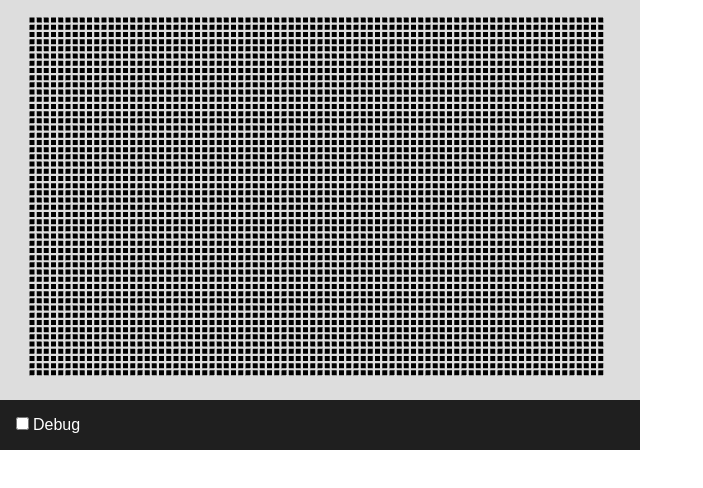
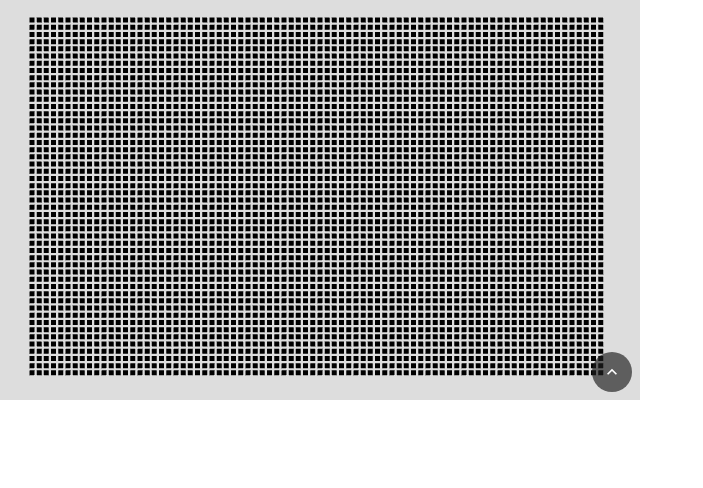
Before and after one commit to cameronnapoli/particle-mesh, a Next.js app: page / in a window 1280 px wide. Shown: the top 488 px of the page, without its empty margins (0-703 px from the left). Built offline with nearby package versions, Linux system fonts and the light colour scheme.

Commit message:
add controls

```diff
--- /dev/null
+++ b/src/components/ParticleMesh/Controls/Checkbox.tsx
@@ -0,0 +1,29 @@
+import React from 'react';
+
+import styles from './styles.module.scss';
+
+interface Props {
+  id: string;
+  label: string;
+  onChange: React.ChangeEventHandler<HTMLInputElement>;
+}
+
+const Checkbox: React.FunctionComponent<Props> = ({
+  id,
+  label,
+  onChange,
+}) => {
+  return (
+    <div className={styles.checkbox}>
+      <input
+        type="checkbox"
+        name={id}
+        id={id}
+        onChange={onChange}
+      />
+      <label htmlFor={id}>{label}</label>
+    </div>
+  );
+};
+
+export default Checkbox;
--- /dev/null
+++ b/src/components/ParticleMesh/Controls/index.tsx
@@ -0,0 +1,64 @@
+import React, { useState } from 'react';
+
+import styles from './styles.module.scss';
+import Checkbox from './Checkbox';
+
+interface Props {
+  onChangeDebug: (value: boolean) => void;
+}
+
+const Controls: React.FunctionComponent<Props> = ({
+  onChangeDebug,
+}) => {
+  const [collapsed, setCollapsed] = useState(true);
+
+  if (collapsed) {
+    return (
+      <div
+        className={styles.collapsedButton}
+        onClick={() => setCollapsed(false)}
+        title="Expand controls"
+      >
+        <svg
+          width="20"
+          height="20"
+          viewBox="0 0 24 24"
+          fill="currentColor"
+        >
+          <path d="M7.41 15.41L12 10.83l4.59 4.58L18 14l-6-6-6 6z" />
+        </svg>
+      </div>
+    );
+  }
+
+  return (
+    <div className={styles.controls}>
+      <div className={styles.header}>
+        <span>Controls</span>
+        <button
+          className={styles.collapseButton}
+          onClick={() => setCollapsed(true)}
+          title="Collapse controls"
+        >
+          <svg
+            width="20"
+            height="20"
+            viewBox="0 0 24 24"
+            fill="currentColor"
+          >
+            <path d="M7.41 8.59L12 13.17l4.59-4.58L18 10l-6 6-6-6z" />
+          </svg>
+        </button>
+      </div>
+      <Checkbox
+        id="debug-checkbox"
+        label="Debug"
+        onChange={(event) => {
+          onChangeDebug(event.target.checked);
+        }}
+      />
+    </div>
+  );
+};
+
+export default Controls;
--- /dev/null
+++ b/src/components/ParticleMesh/Controls/styles.module.scss
@@ -0,0 +1,74 @@
+.controls {
+  border-radius: 6px;
+  background-color: #1f1f1faa;
+  backdrop-filter: blur(8px);
+  color: white;
+  padding: 1rem;
+
+  display: grid;
+  grid-template-columns: 1fr 1fr 1fr;
+  gap: 1rem;
+
+  position: absolute;
+  bottom: 0.5rem;
+  left: 0.5rem;
+  right: 0.5rem;
+
+  font-family: monospace;
+}
+
+.header {
+  grid-column: 1 / -1;
+  display: flex;
+  justify-content: space-between;
+  align-items: center;
+  margin-bottom: 0.5rem;
+}
+
+.collapseButton {
+  background: none;
+  border: none;
+  color: white;
+  cursor: pointer;
+  padding: 4px;
+  border-radius: 4px;
+  display: flex;
+  align-items: center;
+  justify-content: center;
+  transition: background-color 0.2s;
+
+  &:hover {
+    background-color: rgba(255, 255, 255, 0.1);
+  }
+}
+
+.collapsedButton {
+  position: absolute;
+  bottom: 0.5rem;
+  right: 0.5rem;
+  width: 40px;
+  height: 40px;
+  border-radius: 50%;
+  background-color: #1f1f1faa;
+  color: white;
+  cursor: pointer;
+  display: flex;
+  align-items: center;
+  justify-content: center;
+  transition: background-color 0.2s;
+  border: none;
+
+  &:hover {
+    background-color: #1f1f1fdd;
+  }
+}
+
+.checkbox {
+  width: fit-content;
+  display: flex;
+  align-items: center;
+}
+
+.controls label {
+  padding-left: 4px;
+}
--- a/src/components/ParticleMesh/config.tsx
+++ b/src/components/ParticleMesh/config.tsx
@@ -1,7 +1,7 @@
 import { useCallback, useEffect, useRef, useState } from 'react';
 import * as THREE from 'three';
 
-import styles from './styles.module.scss';
+import Controls from './Controls';
 
 const containerId = 'particle-mesh-container';
 
@@ -152,27 +152,19 @@ export function withConfig<P extends object>(
     return (
       <div
         id={containerId}
-        style={{ width: '50vw', minHeight: '50vh', overflow: 'hidden' }}
+        style={{ width: '50vw', minHeight: '50vh', overflow: 'hidden', position: 'relative' }}
       >
         {config ? (
           <WrappedComponent {...props} config={config} />
         ) : null}
-        <div className={styles.controls}>
-          <div className={styles.checkbox}>
-            <input
-              type="checkbox"
-              name="debug-checkbox"
-              id="debug-checkbox"
-              onChange={(event) => {
-                if (options.current) {
-                  options.current.debug = !!event.target.checked;
-                  rerender();
-                }
-              }}
-            />
-            <label htmlFor="debug-checkbox">Debug</label>
-          </div>
-        </div>
+        <Controls
+          onChangeDebug={(value) => {
+            if (options.current) {
+              options.current.debug = value;
+              rerender();
+            }
+          }}
+        />
       </div>
     );
   };
--- a/src/components/ParticleMesh/styles.module.scss
+++ /dev/null
@@ -1,18 +0,0 @@
-.controls {
-  background-color: #1f1f1f;
-  color: white;
-  padding: 1rem;
-  width: 100%;
-
-  display: grid;
-  grid-template-columns: 1fr 1fr 1fr;
-  gap: 1rem;
-}
-
-.checkbox {
-  width: fit-content;
-}
-
-.controls label {
-  margin-left: 4px;
-}
```
